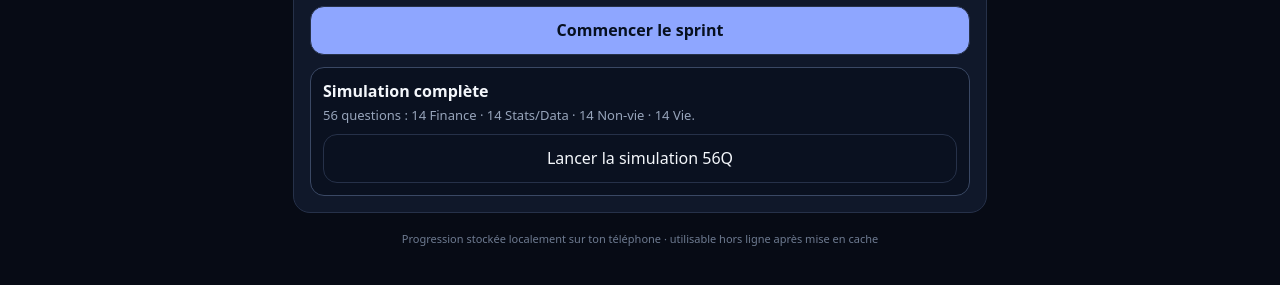
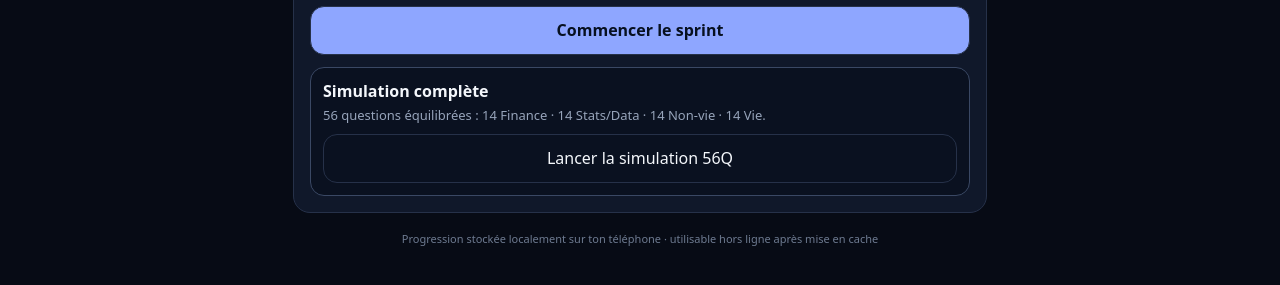
Before and after one commit to zgcharaf/zgcharaf.github.io, a Jekyll site: the page cea-metro-trainer/index.html, which Jekyll copies as it is, in a window 1280 px wide. Shown: the part 588-873 px from the top of the page. Built offline with Jekyll 4.4.1, drawn with Linux system fonts in a browser that asks for light colours.

Commit message:
Load balanced mock exam patch

```diff
--- a/cea-metro-trainer/index.html
+++ b/cea-metro-trainer/index.html
@@ -3,7 +3,7 @@
 <header class="top"><div><div class="ey">Concours CEA · 22 septembre 2026</div><h1>Metro Trainer</h1><div class="sub">Annales, entraînement, formules et pièges — optimisé pour des sessions de 3 à 20 minutes.</div></div><div class="days"><b id="days">—</b><span class="mut">jours</span></div></header>
 <section class="stats"><div class="stat"><b id="acc">—</b><span>précision</span></div><div class="stat"><b id="done">0</b><span>questions</span></div><div class="stat"><b id="weakN">0</b><span>à revoir</span></div></section>
 <nav><button class="tab active" data-v="train">Entraîner</button><button class="tab" data-v="annales">Annales</button><button class="tab" data-v="traps">Pièges</button><button class="tab" data-v="forms">Formules</button><button class="tab" data-v="prep">Prépa</button><button class="tab" data-v="weak">Erreurs</button></nav>
-<section id="train" class="view active"><div id="start" class="card"><h2>Choisis ton entraînement</h2><div class="mut">Le moteur mélange les réponses et enregistre tes erreurs pour créer une révision ciblée.</div><div class="modes"><button class="mode" data-n="5"><b>5</b><small>≈3 min</small></button><button class="mode selected" data-n="10"><b>10</b><small>≈7 min</small></button><button class="mode" data-n="20"><b>20</b><small>≈15 min</small></button></div><div class="filterBlock"><div class="label">Matière</div><div id="subjectChips" class="chips"></div></div><div class="filterBlock"><div class="label">Inspiré des thèmes d’annales</div><div id="yearChips" class="chips"></div></div><div id="poolN" class="pool"></div><button id="go" class="primary">Commencer le sprint</button><div class="examBox"><b>Simulation complète</b><div class="mut">56 questions : 14 Finance · 14 Stats/Data · 14 Non-vie · 14 Vie.</div><button id="exam" class="secondary" style="margin-top:9px">Lancer la simulation 56Q</button></div></div>
+<section id="train" class="view active"><div id="start" class="card"><h2>Choisis ton entraînement</h2><div class="mut">Le moteur mélange les réponses et enregistre tes erreurs pour créer une révision ciblée.</div><div class="modes"><button class="mode" data-n="5"><b>5</b><small>≈3 min</small></button><button class="mode selected" data-n="10"><b>10</b><small>≈7 min</small></button><button class="mode" data-n="20"><b>20</b><small>≈15 min</small></button></div><div class="filterBlock"><div class="label">Matière</div><div id="subjectChips" class="chips"></div></div><div class="filterBlock"><div class="label">Inspiré des thèmes d’annales</div><div id="yearChips" class="chips"></div></div><div id="poolN" class="pool"></div><button id="go" class="primary">Commencer le sprint</button><div class="examBox"><b>Simulation complète</b><div class="mut">56 questions équilibrées : 14 Finance · 14 Stats/Data · 14 Non-vie · 14 Vie.</div><button id="exam" class="secondary" style="margin-top:9px">Lancer la simulation 56Q</button></div></div>
 <div id="quiz" class="card hidden"><div class="mut"><span id="ctr"></span> · <span id="score"></span></div><div class="progress"><i id="bar"></i></div><div id="topic" class="topic"></div><div id="sourceTag" class="mut" style="margin-top:4px"></div><div id="q" class="q"></div><div id="answers" class="answers"></div><div id="fb" class="fb hidden"></div><button id="next" class="primary next hidden">Question suivante</button></div>
 <div id="result" class="card result hidden"><div class="topic">Session terminée</div><div id="res" class="big"></div><div id="grade" class="mut" style="margin-bottom:16px"></div><button id="redo" class="primary">Rejouer mes erreurs</button><div style="height:8px"></div><button id="again" class="secondary">Nouvelle session</button></div></section>
 <section id="annales" class="view"><div class="card"><h2>Annales officielles</h2><div class="note">Les sujets officiels IRM sont fournis sans correction. Les questions de cette application sont des exercices adaptés aux thèmes et formats observés dans les annales, avec nos propres explications.</div><div id="annalesList"></div></div></section>
@@ -11,4 +11,4 @@
 <section id="forms" class="view"><div class="card"><h2>Formules à réflexe</h2><div class="mut">Une formule, une interprétation, un piège.</div><div id="formList"></div></div></section>
 <section id="prep" class="view"><div class="card"><div id="prepNow" class="topic"></div><h2 style="margin-top:5px">Plan jusqu’au concours</h2><div id="priority" class="priority"></div><div id="plan"></div></div></section>
 <section id="weak" class="view"><div class="card"><h2>Mes erreurs</h2><div class="mut">Les questions ratées remontent automatiquement. Une réponse correcte fait progressivement disparaître la faiblesse.</div><div id="weakList"></div><button id="weakGo" class="primary" style="margin-top:13px">Sprint ciblé sur mes erreurs</button></div></section>
-<div class="footer">Progression stockée localement sur ton téléphone · utilisable hors ligne après mise en cache</div></main><script src="./app.js?v=2"></script></body></html>
+<div class="footer">Progression stockée localement sur ton téléphone · utilisable hors ligne après mise en cache</div></main><script src="./app.js?v=2"></script><script src="./patch.js?v=2"></script></body></html>
```
